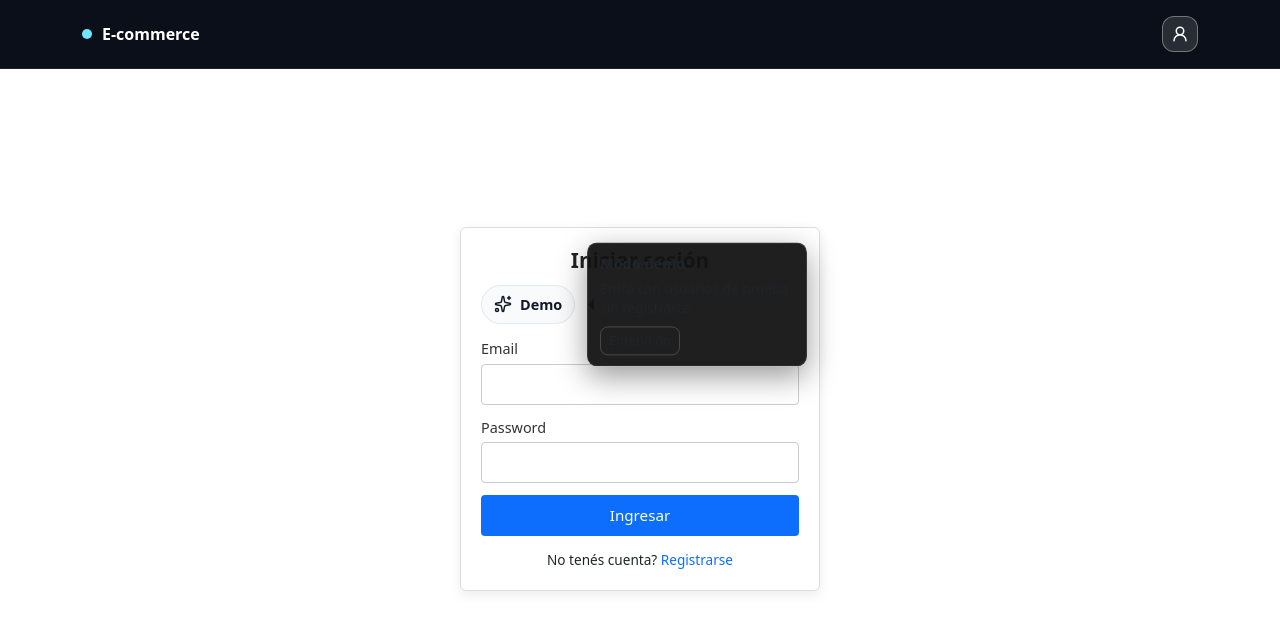
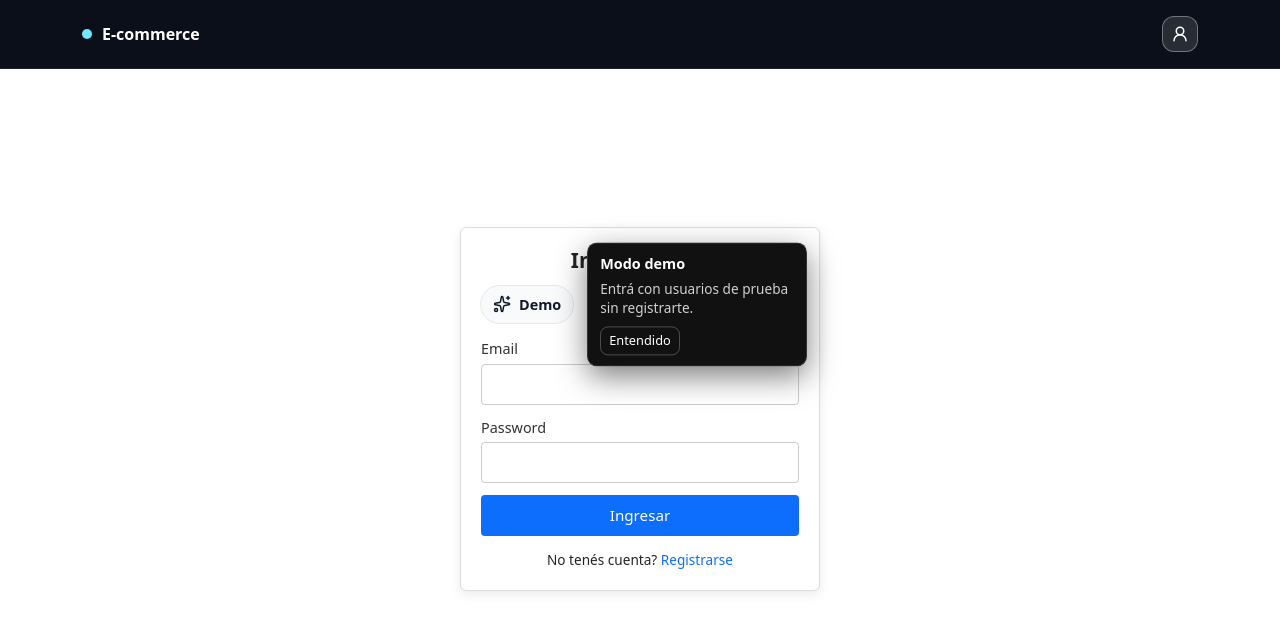
Before and after one commit to MoNRaSpGit/E-commerce, a React app: page /#/login in a window 1280 px wide. Shown: the top 632 px of the page. Built offline with nearby package versions, Linux system fonts and the light colour scheme; no server answers; the HTML template or start-up script is replaced by a standard one.

Commit message:
animando el boton de demo

```diff
--- a/src/pages/Login.jsx
+++ b/src/pages/Login.jsx
@@ -73,13 +73,7 @@ export default function Login() {
   };
 
   const DEMO_NOTE_KEY = "demo_login_note_seen_v1";
-  const [showDemoNote, setShowDemoNote] = useState(() => {
-    try {
-      return localStorage.getItem(DEMO_NOTE_KEY) !== "1";
-    } catch {
-      return true;
-    }
-  });
+ const [showDemoNote, setShowDemoNote] = useState(true);
 
 
   const closeDemoNote = () => {
@@ -101,7 +95,7 @@ export default function Login() {
           <button
             ref={demoBtnRef}
             type="button"
-            className="login-demo-trigger"
+            className={`login-demo-trigger ${showDemoNote ? "demo-attention" : ""}`}
             onClick={() => setDemoOpen(true)}
             disabled={disabled}
             aria-label="Abrir accesos rápidos de demo"
--- a/src/styles/login.css
+++ b/src/styles/login.css
@@ -306,7 +306,6 @@
   gap: 10px;
 }
 
-/* cartelito */
 .demo-hint {
   position: absolute;
   left: calc(100% + 12px);
@@ -315,12 +314,14 @@
   min-width: 220px;
   max-width: 260px;
 
-  background: rgba(20,20,20,0.95);
-  border: 1px solid rgba(255,255,255,0.12);
+  background: #111; /* fondo oscuro real */
+  color: #f5f5f5;   /* 🔥 texto claro forzado */
+
+  border: 1px solid rgba(255,255,255,0.15);
   border-radius: 10px;
   padding: 10px 12px;
 
-  box-shadow: 0 10px 30px rgba(0,0,0,0.4);
+  box-shadow: 0 10px 30px rgba(0,0,0,0.5);
   z-index: 5;
 }
 
@@ -332,13 +333,14 @@
   transform: translateY(-50%);
   border-width: 6px;
   border-style: solid;
-  border-color: transparent rgba(20,20,20,0.95) transparent transparent;
+  border-color: transparent #111 transparent transparent;
 }
 
 .demo-hint-title {
   font-weight: 700;
   font-size: 0.9rem;
   margin-bottom: 4px;
+  color: #fff; /* 🔥 */
 }
 
 .demo-hint-text {
@@ -346,18 +348,31 @@
   opacity: 0.9;
   margin-bottom: 8px;
   line-height: 1.2rem;
+  color: #e5e5e5; /* 🔥 */
 }
 
 .demo-hint-btn {
   background: transparent;
-  border: 1px solid rgba(255,255,255,0.18);
+  border: 1px solid rgba(255,255,255,0.25);
   border-radius: 8px;
   padding: 4px 8px;
   font-size: 0.8rem;
-  color: inherit;
+  color: #fff; /* 🔥 */
   cursor: pointer;
 }
 
 .demo-hint-btn:hover {
   background: rgba(255,255,255,0.08);
 }
+
+@keyframes demoShake {
+  0% { transform: translateX(0); }
+  25% { transform: translateX(1px); }
+  50% { transform: translateX(0); }
+  75% { transform: translateX(-1px); }
+  100% { transform: translateX(0); }
+}
+
+.demo-attention {
+  animation: demoShake 0.4s ease-in-out infinite;
+}
```
